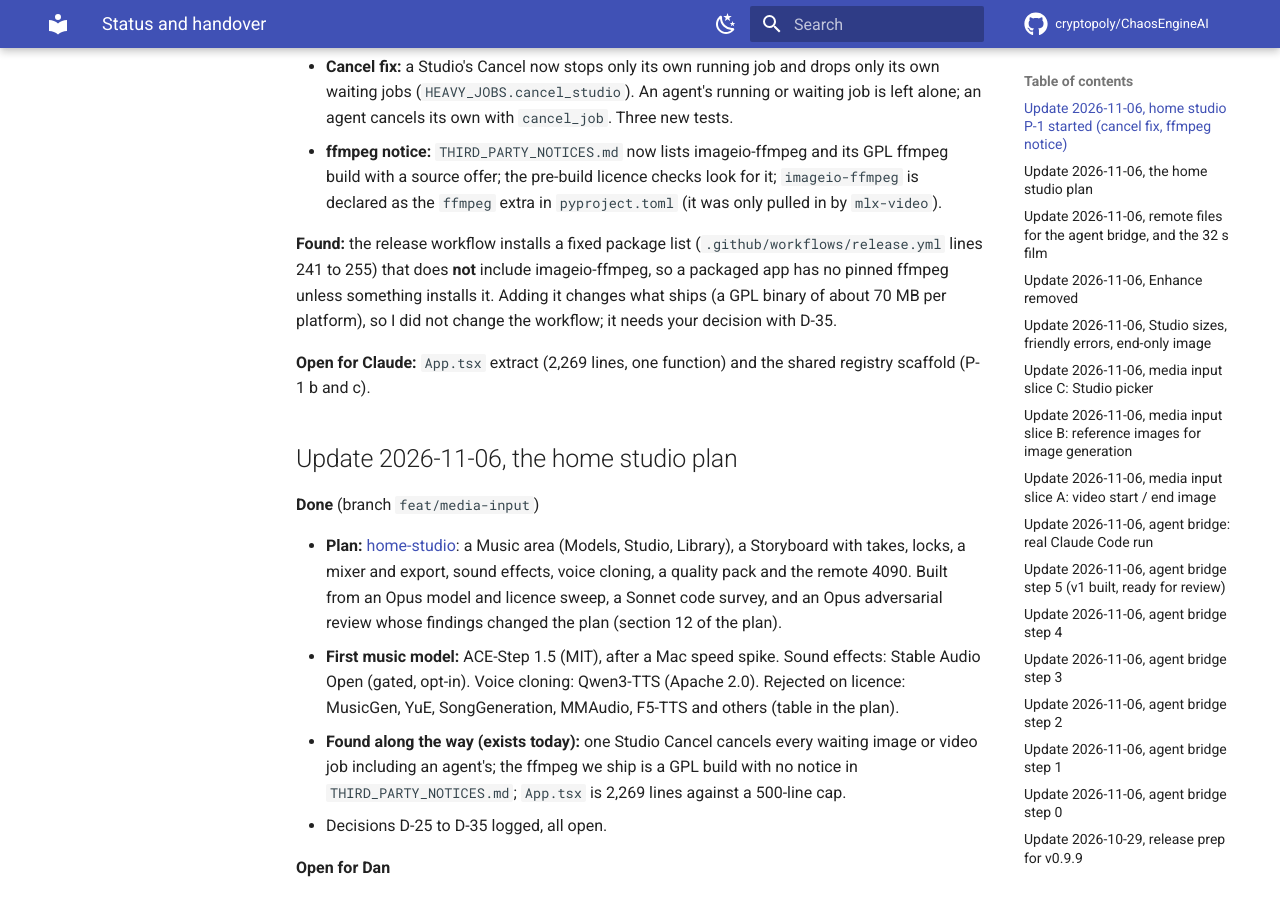
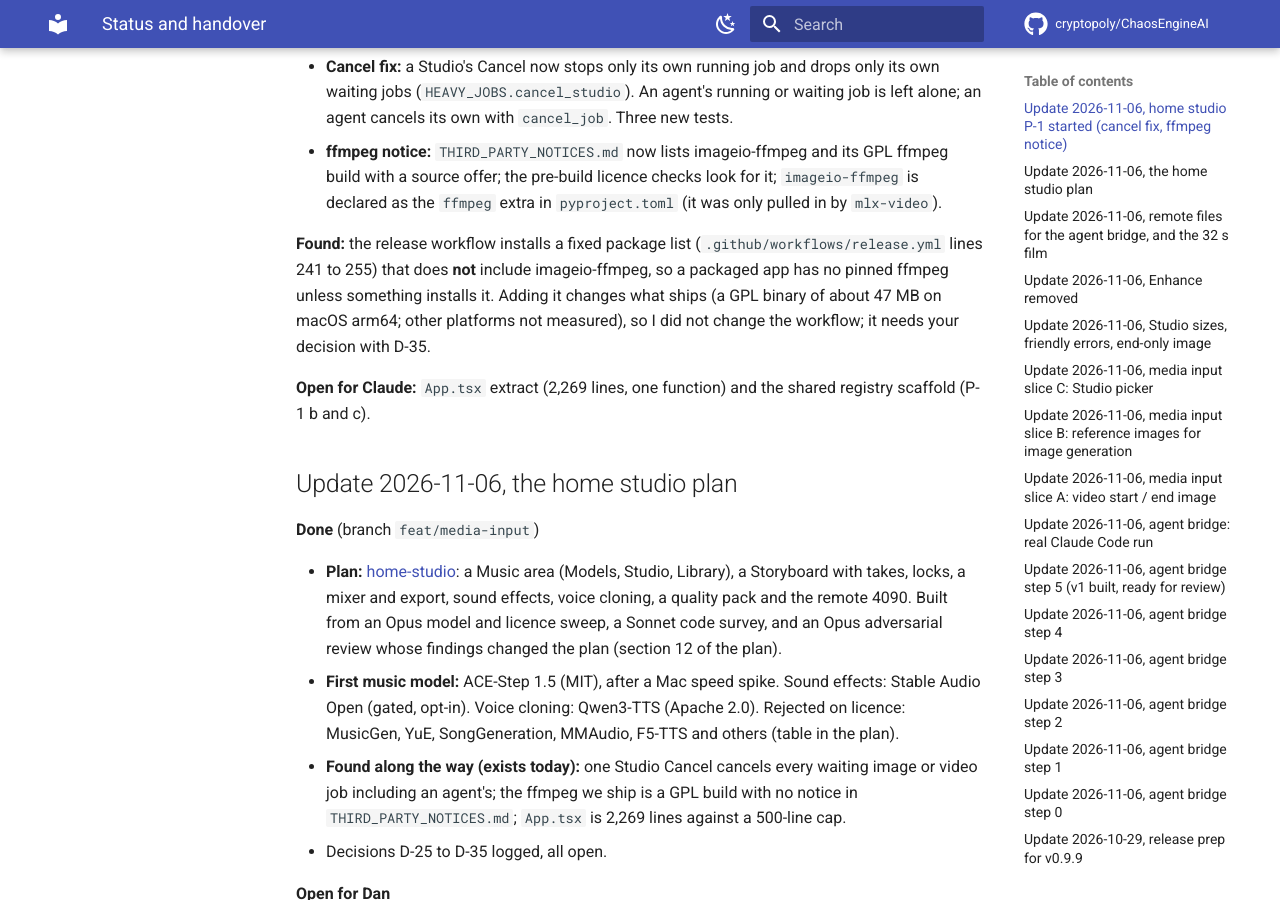
Before and after one commit to cryptopoly/ChaosEngineAI, an MkDocs documentation site: the page built from docs/hub/status.md, in a window 1280 px wide and 900 px high, scrolled down 511 px. Built offline with MkDocs 1.6.1 and Material for MkDocs 9.7.7, drawn with Linux system fonts in a browser that asks for light colours; comment, search, counter and statistics services are not loaded.

Commit message:
docs(hub): correct ffmpeg size

```diff
--- a/docs/hub/status.md
+++ b/docs/hub/status.md
@@ -16,7 +16,7 @@ Newest dated update first. Each update has the same sections: Done, Open for Cla
 - **Cancel fix:** a Studio's Cancel now stops only its own running job and drops only its own waiting jobs (`HEAVY_JOBS.cancel_studio`). An agent's running or waiting job is left alone; an agent cancels its own with `cancel_job`. Three new tests.
 - **ffmpeg notice:** `THIRD_PARTY_NOTICES.md` now lists imageio-ffmpeg and its GPL ffmpeg build with a source offer; the pre-build licence checks look for it; `imageio-ffmpeg` is declared as the `ffmpeg` extra in `pyproject.toml` (it was only pulled in by `mlx-video`).
 
-**Found:** the release workflow installs a fixed package list (`.github/workflows/release.yml` lines 241 to 255) that does **not** include imageio-ffmpeg, so a packaged app has no pinned ffmpeg unless something installs it. Adding it changes what ships (a GPL binary of about 70 MB per platform), so I did not change the workflow; it needs your decision with D-35.
+**Found:** the release workflow installs a fixed package list (`.github/workflows/release.yml` lines 241 to 255) that does **not** include imageio-ffmpeg, so a packaged app has no pinned ffmpeg unless something installs it. Adding it changes what ships (a GPL binary of about 47 MB on macOS arm64; other platforms not measured), so I did not change the workflow; it needs your decision with D-35.
 
 **Open for Claude:** `App.tsx` extract (2,269 lines, one function) and the shared registry scaffold (P-1 b and c).
 
```
